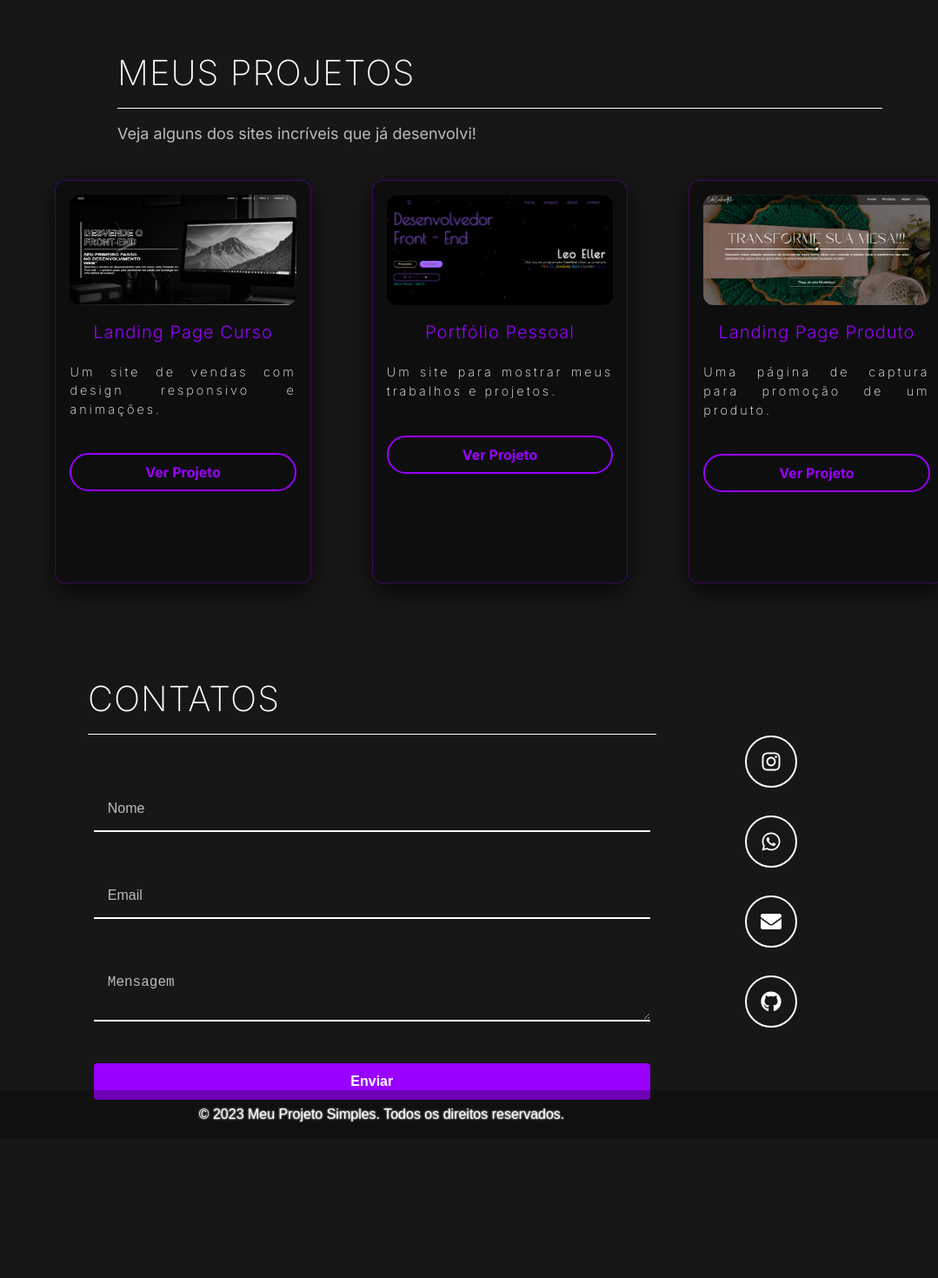
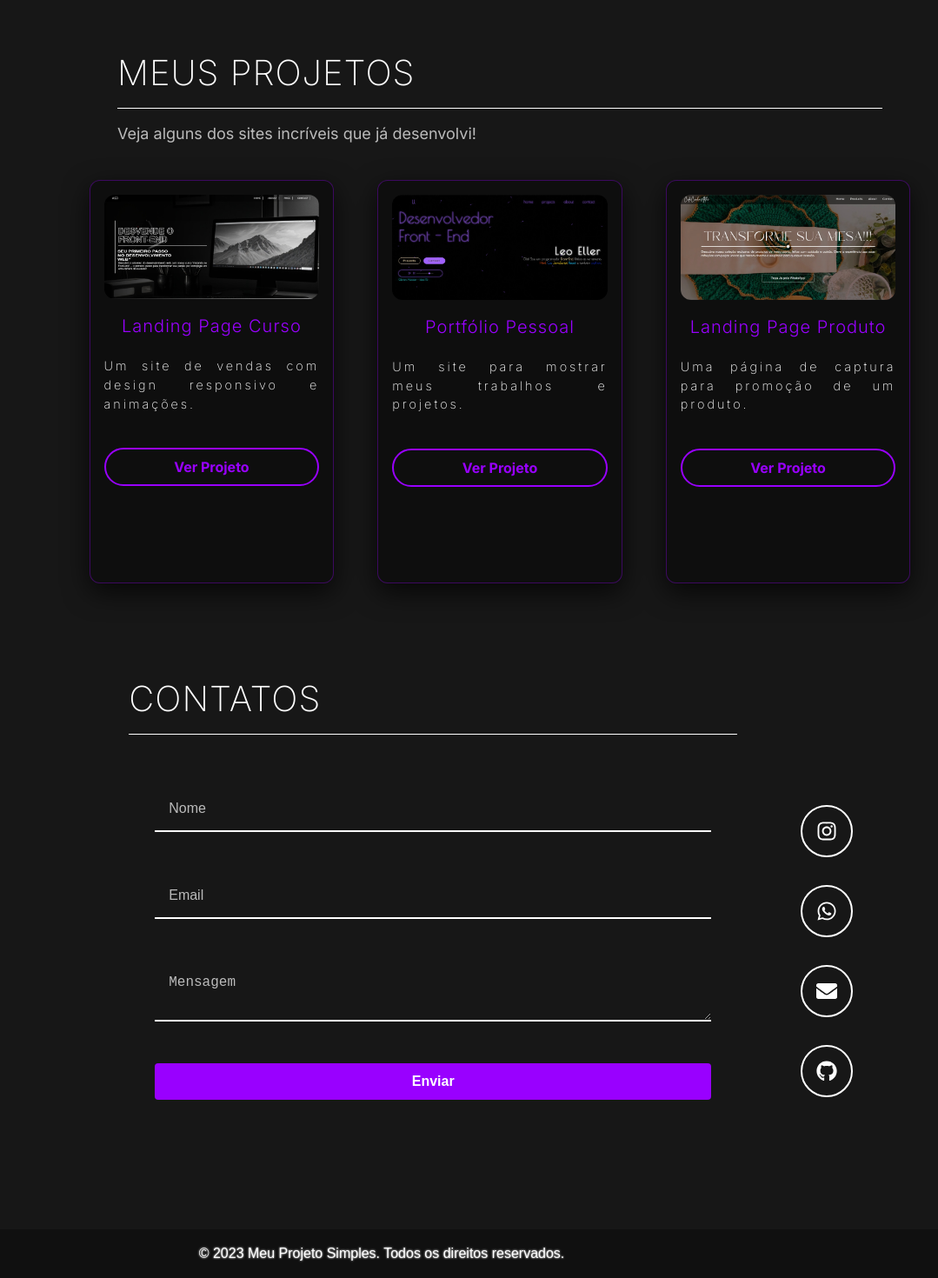
Before and after one commit to devellernmr/leoeller-repo, a React (Vite) app: page / in a window 1280 px wide. Shown: the part 1466-2936 px from the top of the page at 87% size, without its empty margins (201-1280 px from the left). Before the commit the page ends 2776 px from the top, so only its background shows below. Built offline with nearby package versions, Linux system fonts and the light colour scheme.

Commit message:
Ajusta estilos do componente de Contatos para melhor responsividade e atualiza espaçamentos no componente de Projetos

```diff
--- a/src/components/Contacts/contacts.css
+++ b/src/components/Contacts/contacts.css
@@ -132,6 +132,25 @@
   background-color: rgba(153, 0, 255, 0.1);
 }
 
+body.sidebar-collapsed .containerDivContacts {
+  width: 90%;
+  transition: 0.8s ease-in-out;
+}
+
+
+@media (max-width: 1366px) {
+  .contactsSection {
+    height: 80vh;
+    .contactsWrapper {
+      display: flex;
+      flex-direction: row;
+      width: 90%;
+      justify-content: flex-end;
+      gap: 0rem;
+    }
+  }
+}
+
 @media (max-width: 768px) {
   .contactsSection {
     height: auto;
@@ -217,17 +236,16 @@
             justify-content: center;
             align-items: center;
 
-            .contacts-input, .contacts-textarea, .contacts-button{
+            .contacts-input,
+            .contacts-textarea,
+            .contacts-button {
               width: 300px;
             }
-
-
           }
         }
       }
     }
   }
-
 
   .socialContainer {
     flex: 0 0 auto;
--- a/src/components/Projects/projects.css
+++ b/src/components/Projects/projects.css
@@ -149,10 +149,10 @@ body.sidebar-collapsed .containerDivProjetos {
 @media (max-width: 1366px) {
   .containerDivProjetos {
     & .projetos-grid {
-      gap: 70px;
+      gap: 50px;
       & .projeto-card {
         height: 58vh;
-        width: 23vw;
+        width: 22vw;
         & .projeto-info {
           h3 {
             font-size: 1.3rem;
```
